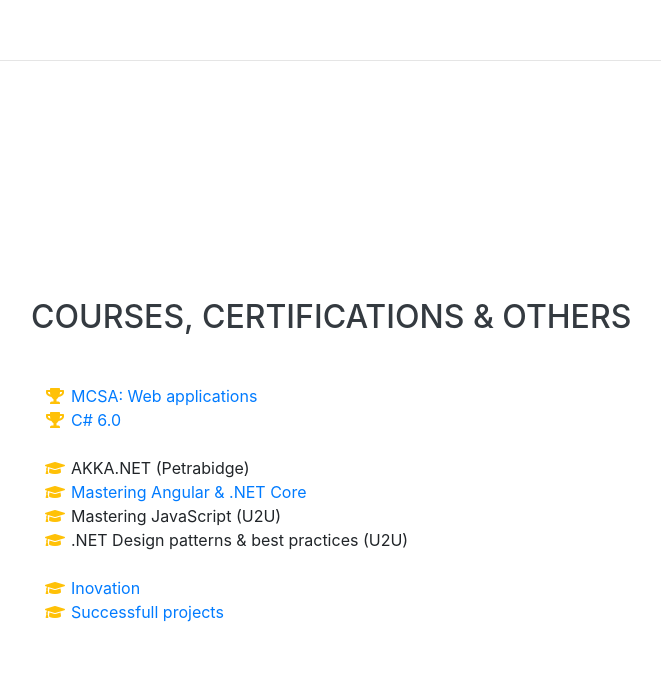
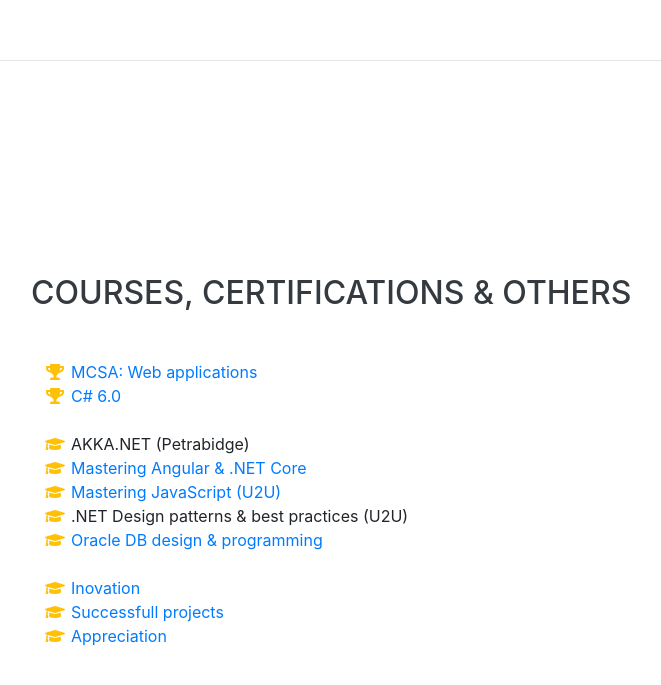
Before and after one commit to iosifa/iosifa.github.io, a website with bundled scripts: page index.html in a window 1280 px wide. Shown: the part 5797-6482 px from the top of the page, without its empty margins (289-950 px from the left). Built offline with nearby package versions, Linux system fonts and the light colour scheme; a web font is replaced by a local one.

Commit message:
Added more photos

```diff
--- a/index.html
+++ b/index.html
@@ -332,9 +332,11 @@
                 <li>
                     <i class="fa-li fa fa-graduation-cap text-warning"></i> <a href="./images/Mastering.jpg" target="_blank"> Mastering Angular & .NET Core</a></li>
                  <li>
-                    <i class="fa-li fa fa-graduation-cap text-warning"></i>Mastering JavaScript (U2U)</li>
+                    <i class="fa-li fa fa-graduation-cap text-warning"></i> <a href="./images/JavaScript.jpg" target="_blank"> Mastering JavaScript (U2U) </a></li>
                 <li>
-                  <i class="fa-li fa fa-graduation-cap text-warning"></i>.NET Design patterns & best practices (U2U)</li>
+                  <i class="fa-li fa fa-graduation-cap text-warning"></i> .NET Design patterns & best practices (U2U)</li>
+                  <li>
+                      <i class="fa-li fa fa-graduation-cap text-warning"></i> <a href="./images/Oracle.jpg" target="_blank"> Oracle DB design &amp; programming </a></li>
               </ul></br>
               <ul class="fa-ul mb-0">
                 <li>
@@ -343,6 +345,9 @@
                 <li>
                   <i class="fa-li fa fa-graduation-cap text-warning"></i><a href="./images/Projects.jpg" target="_blank"> Successfull projects</a>
                 </li>
+                <li>
+                    <i class="fa-li fa fa-graduation-cap text-warning"></i><a href="./images/Appreciation.jpg" target="_blank"> Appreciation</a>
+                  </li>
                 </ul>
       </div>
     </section>
```
Also changed, not shown: images/Appreciation.jpg (added), images/Javascript.jpg (added), images/Oracle.jpg (added).
